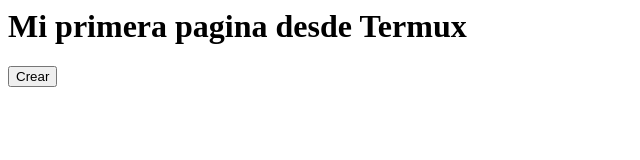
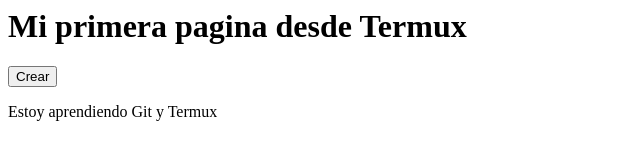
Before and after one commit to pancho09chocko-coder/prueba-git, a plain HTML site: page index.html in a window 1280 px wide. Shown: the whole page, without its empty margins (0-640 px from the left). Drawn offline with Linux system fonts and the light colour scheme.

Commit message:
agregue linea

```diff
--- a/index.html
+++ b/index.html
@@ -1,3 +1,5 @@
 <h1>Mi primera pagina desde Termux</h1>
 
 <button>Crear</button>
+
+<p>Estoy aprendiendo Git y Termux</p>
```
